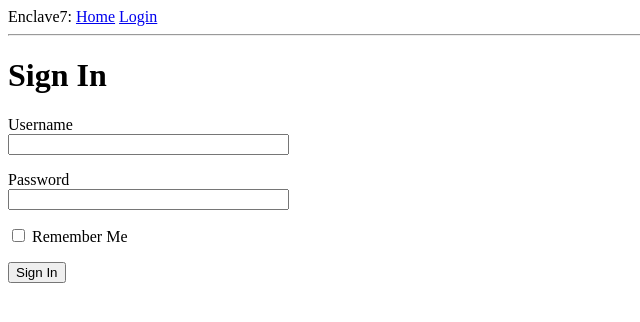
After one commit to ranton256/enclave7, a Flask app: page /login in a window 1280 px wide. The commit adds this page. Shown: the top 322 px of the page, without its empty margins (0-640 px from the left). Run offline with Flask 2, Linux system fonts and the light colour scheme.

Commit message:
Add login form and beginnings of html

```diff
--- a/app/__init__.py
+++ b/app/__init__.py
@@ -1,5 +1,7 @@
 from flask import Flask
+from config import Config
 
 app = Flask(__name__)
+app.config.from_object(Config)
 
 from app import routes
--- /dev/null
+++ b/app/forms.py
@@ -0,0 +1,9 @@
+from flask_wtf import FlaskForm
+from wtforms import StringField, PasswordField, BooleanField, SubmitField
+from wtforms.validators import DataRequired
+
+class LoginForm(FlaskForm):
+    username = StringField('Username', validators=[DataRequired()])
+    password = PasswordField('Password', validators=[DataRequired()])
+    remember_me = BooleanField('Remember Me')
+    submit = SubmitField('Sign In')
--- a/app/routes.py
+++ b/app/routes.py
@@ -1,5 +1,8 @@
-from flask import render_template
+from flask import render_template, flash, redirect
 from app import app
+from app.forms import LoginForm
+
+
 
 @app.route('/')
 @app.route('/index')
@@ -16,3 +19,15 @@ def index():
         }
     ]
     return render_template('index.html', title='Home', user=user, posts=posts)
+
+
+
+
+@app.route('/login', methods=['GET', 'POST'])
+def login():
+    form = LoginForm()
+    if form.validate_on_submit():
+        flash('Login requested for user {}, remember_me={}'.format(
+            form.username.data, form.remember_me.data))
+        return redirect('/index')
+    return render_template('login.html', title='Sign In', form=form)
--- a/app/templates/base.html
+++ b/app/templates/base.html
@@ -9,8 +9,21 @@
     {% endif %}
 </head>
 <body>
-        <div>Enclave7: <a href="/index">Home</a></div>
+        <div>
+            Enclave7:
+            <a href="/index">Home</a>
+            <a href="/login">Login</a>
+        </div>
         <hr>
+        {% with messages = get_flashed_messages() %}
+        {% if messages %}
+        <ul>
+            {% for message in messages %}
+            <li>{{ message }}</li>
+            {% endfor %}
+        </ul>
+        {% endif %}
+        {% endwith %}
         {% block content %}{% endblock %}
     </body>
 </html>
--- /dev/null
+++ b/app/templates/login.html
@@ -0,0 +1,19 @@
+<!DOCTYPE html>
+{% extends "base.html" %}
+
+{% block content %}
+    <h1>Sign In</h1>
+    <form action="" method="post" novalidate>
+        {{ form.hidden_tag() }}
+        <p>
+            {{ form.username.label }}<br>
+            {{ form.username(size=32) }}
+        </p>
+        <p>
+            {{ form.password.label }}<br>
+            {{ form.password(size=32) }}
+        </p>
+        <p>{{ form.remember_me() }} {{ form.remember_me.label }}</p>
+        <p>{{ form.submit() }}</p>
+    </form>
+{% endblock %}
--- /dev/null
+++ b/config.py
@@ -0,0 +1,5 @@
+import os
+
+
+class Config(object):
+    SECRET_KEY = os.environ.get('SECRET_KEY') or 'you-will-never-guess'
```
Lines whose indentation alone changed are shown as unchanged.
